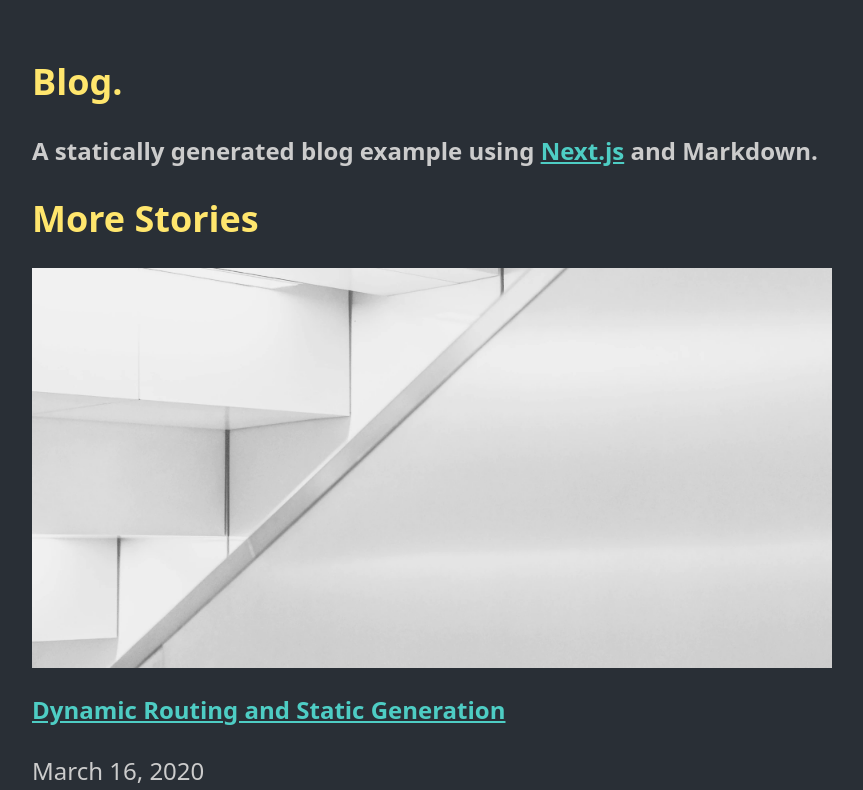
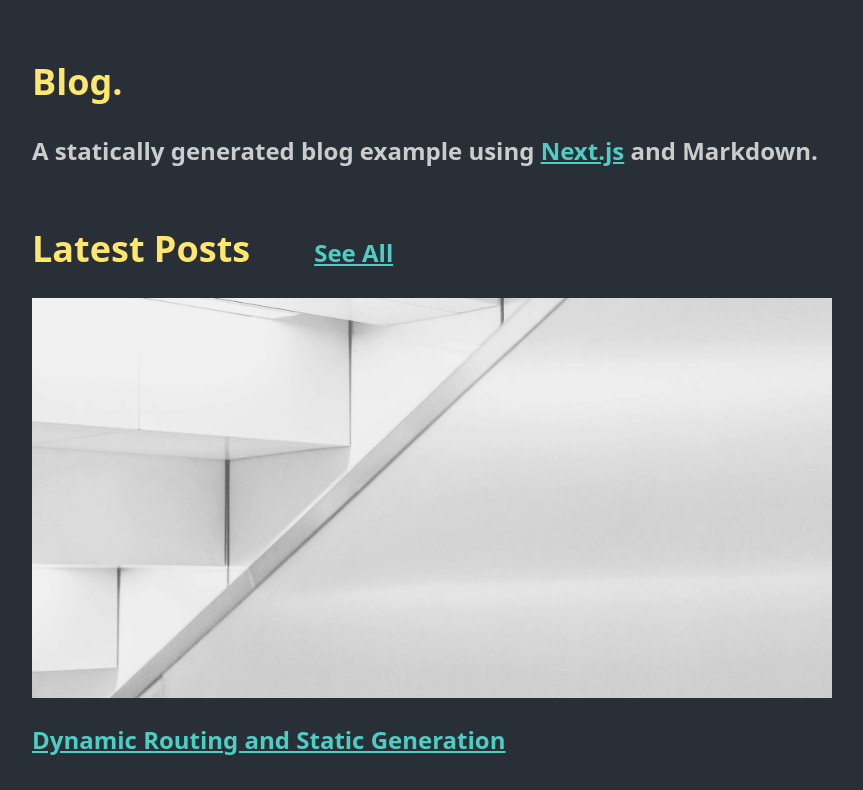
Before and after one commit to cdpadilla42/chrisdpadilla.com, a Next.js app: page / in a window 1280 px wide. Shown: the top 790 px of the page, without its empty margins (208-1071 px from the left). Built offline with nearby package versions, Linux system fonts and the light colour scheme.

Commit message:
Style more stories

```diff
--- a/components/more-stories.js
+++ b/components/more-stories.js
@@ -1,12 +1,15 @@
-import PostPreview from '../components/post-preview'
+import PostPreview from '../components/post-preview';
 
 export default function MoreStories({ posts }) {
   return (
     <section>
-      <h2 className="mb-8 text-6xl md:text-7xl font-bold tracking-tighter leading-tight">
-        More Stories
-      </h2>
-      <div className="grid grid-cols-1 md:grid-cols-2 md:gap-x-16 lg:gap-x-32 gap-y-20 md:gap-y-32 mb-32">
+      <div className="heading_flex">
+        <h2>Latest Posts</h2>
+        <a href="">
+          <h2>See All</h2>
+        </a>
+      </div>
+      <div>
         {posts.map((post) => (
           <PostPreview
             key={post.slug}
@@ -20,5 +23,5 @@ export default function MoreStories({ posts }) {
         ))}
       </div>
     </section>
-  )
+  );
 }
```
